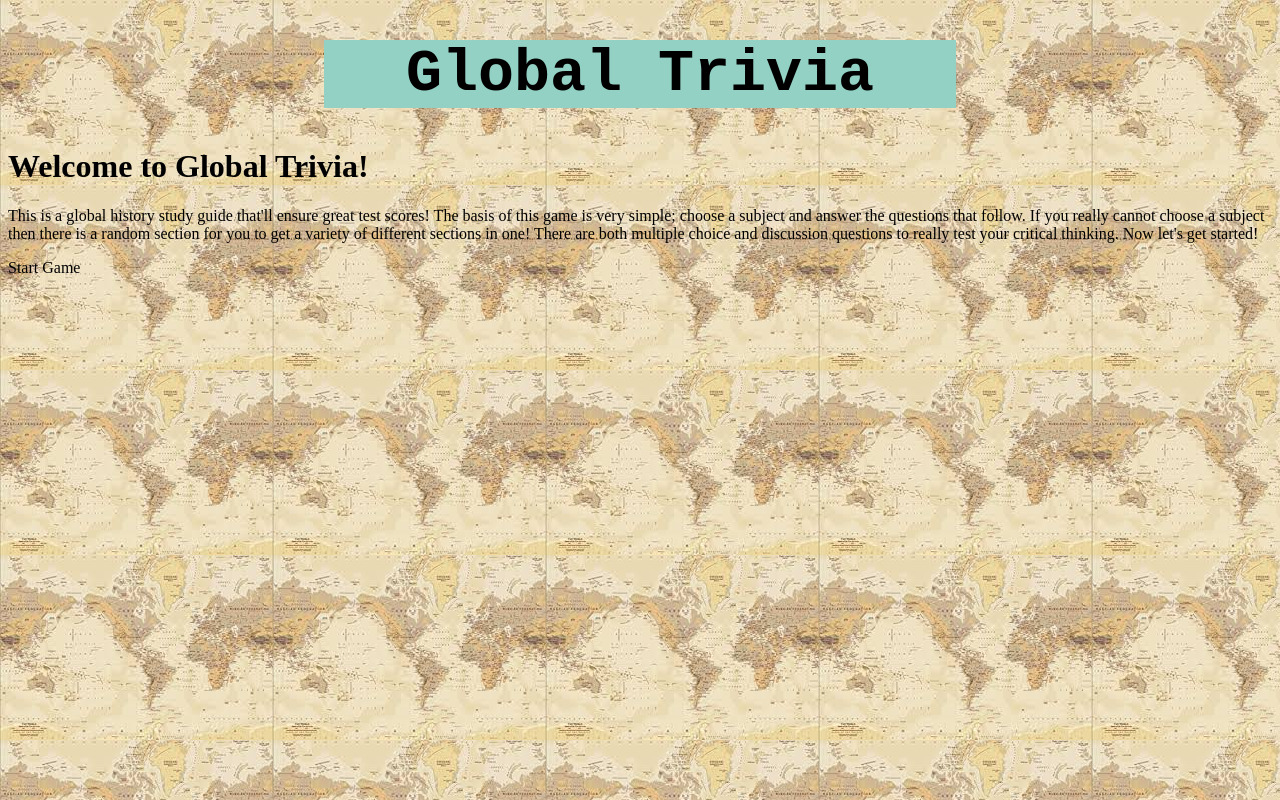
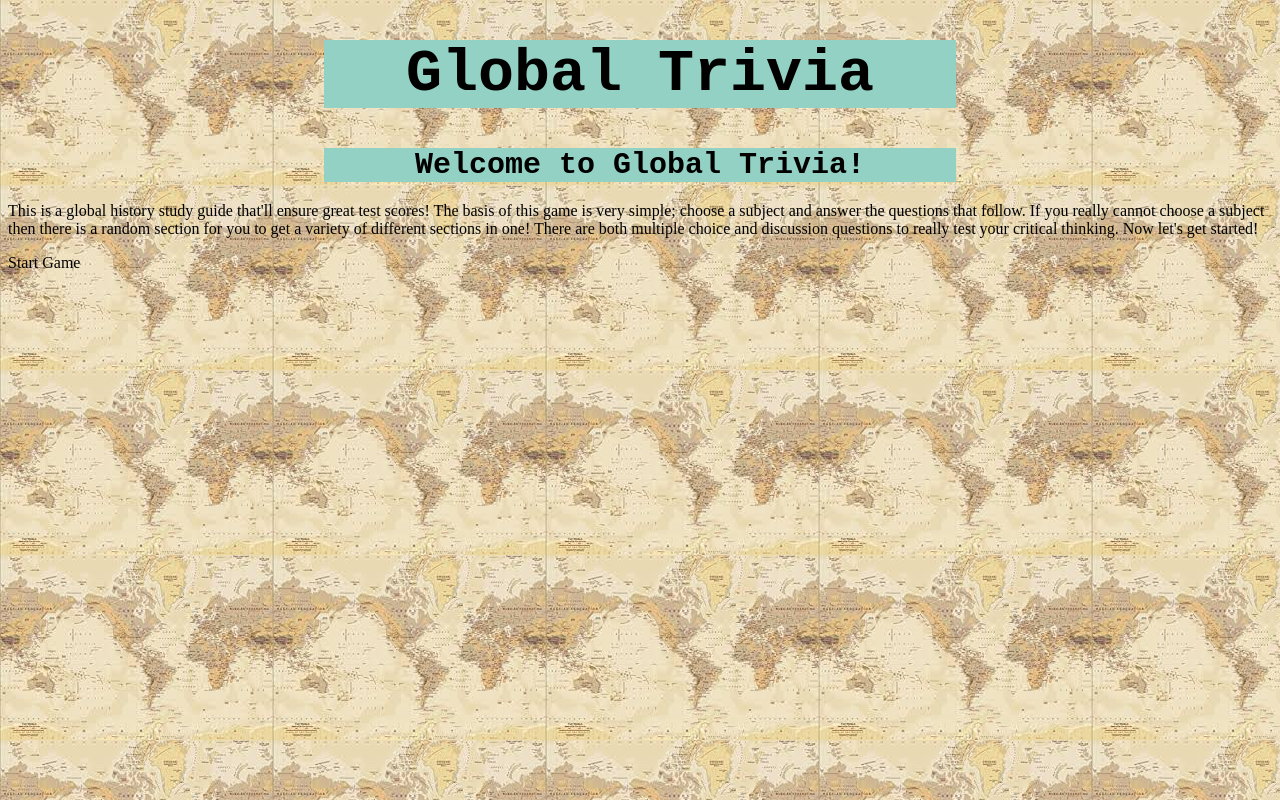
Before and after one commit to iyani099/iyani099.github.io, a plain HTML site: page index.html in a window 1280 px wide. Drawn offline with Linux system fonts and the light colour scheme.

Commit message:
Update index.html

```diff
--- a/index.html
+++ b/index.html
@@ -16,7 +16,7 @@
   </div>
  <!--Welcome message in border-->
   <div >
-    <h1> Welcome to Global Trivia!</h1>
+    <h1 class="welcomeDiv"> Welcome to Global Trivia!</h1>
   </div>
  <!--Game explaining paragraph-->
     <div>
```
